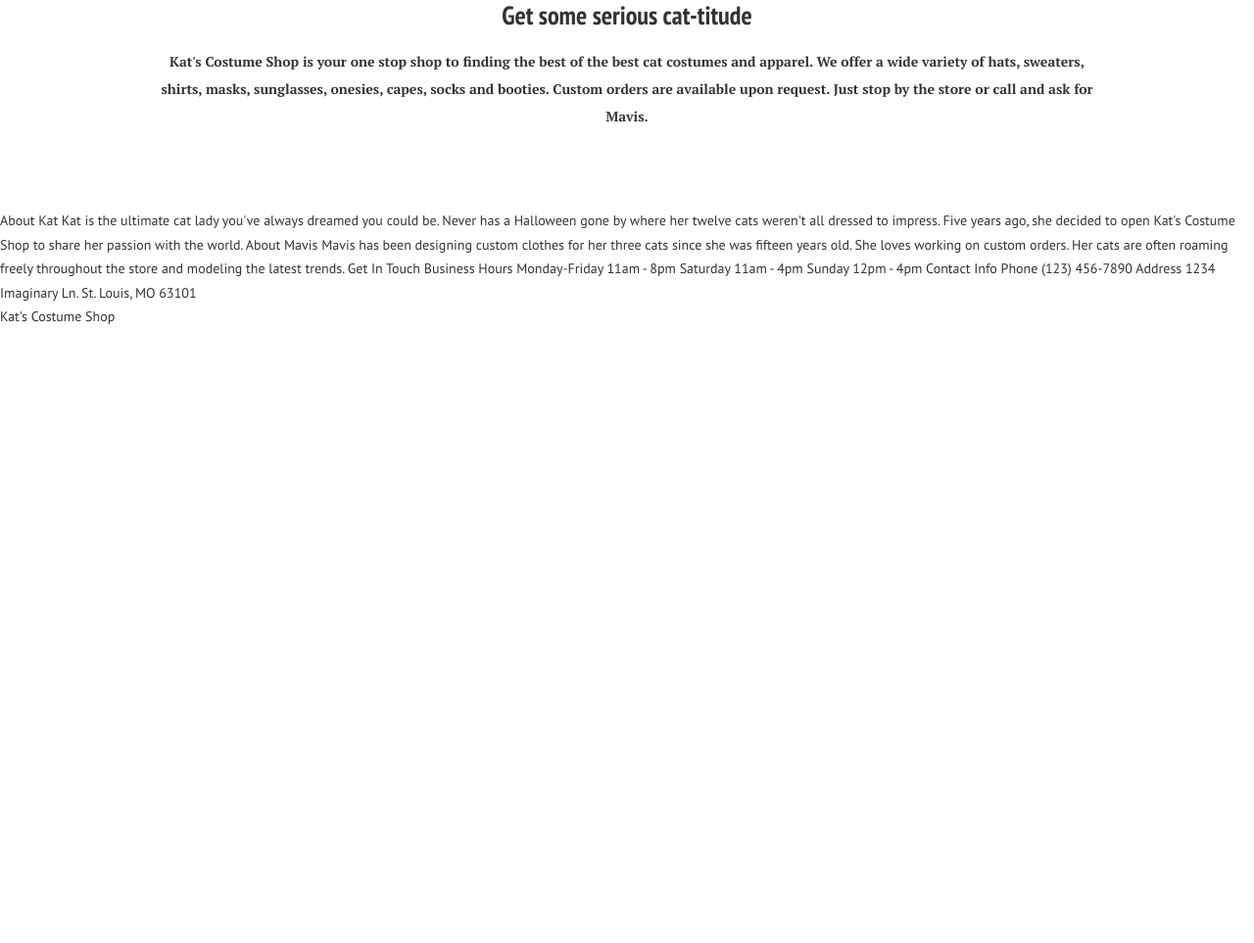
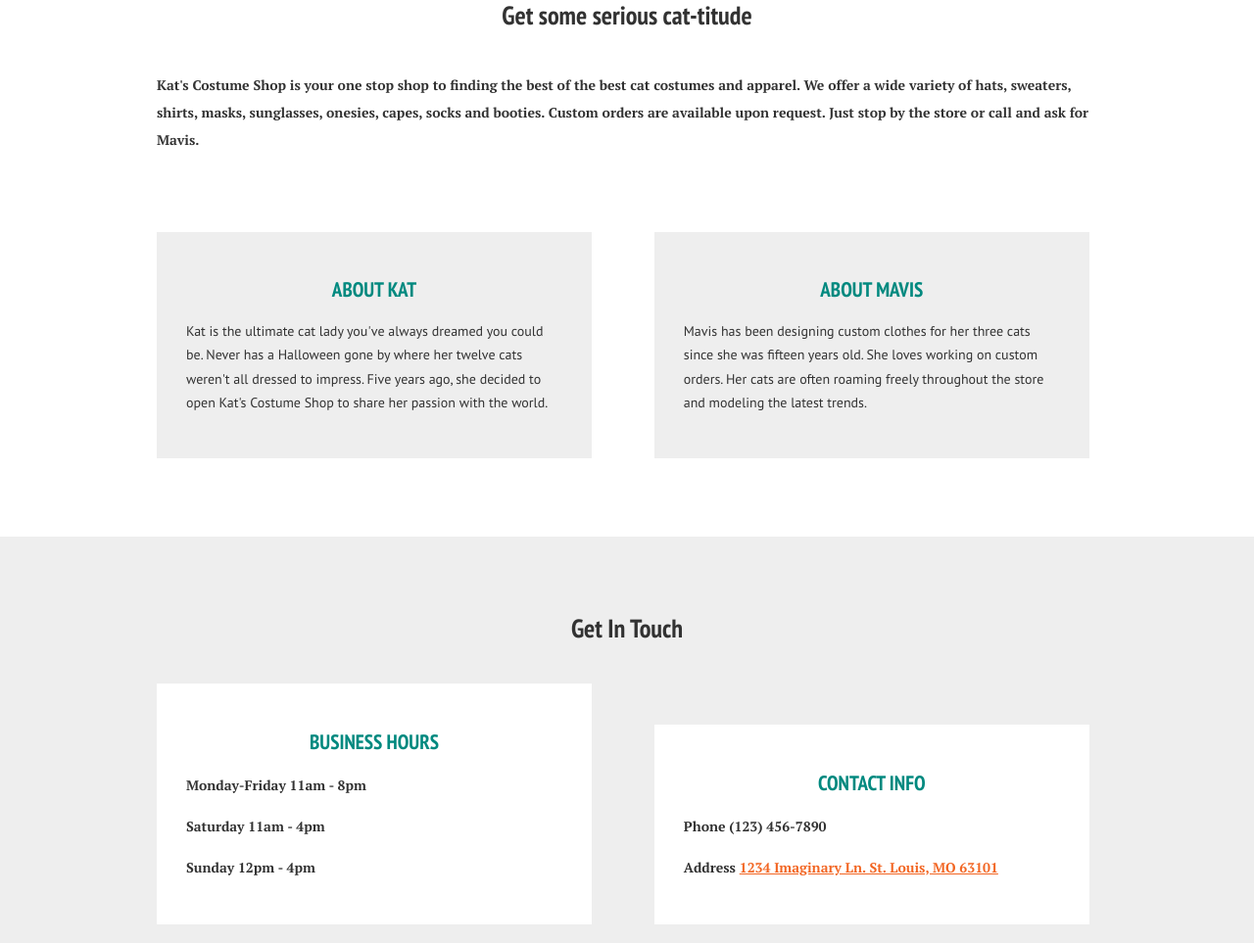
Before and after one commit to kalirogers/codergirl-catproject, a plain HTML site: page index.html in a window 1280 px wide. Shown: the part 557-1520 px from the top of the page at 98% size. Before the commit the page ends 893 px from the top, so only its background shows below. Drawn offline with Linux system fonts and the light colour scheme.

Commit message:
styled the contact area, map and footer

```diff
--- a/assets/css/index.css
+++ b/assets/css/index.css
@@ -10,6 +10,7 @@ h1 {
   font-family: 'PT Sans Narrow', sans-serif;
   font-size: 1.875em;
   font-weight: 700;
+  margin: 0;
 }
 
 h2 {
@@ -31,6 +32,15 @@ a {
   font-size: 1em;
   color: #f26522;
   font-weight: 700;
+}
+
+.container {
+  width: 75%;
+  margin: 80px auto;
+}
+
+.align-center {
+  text-align: center;
 }
 
 /* header styles */
@@ -67,8 +77,52 @@ nav ul li {
 /* main section styles */
 .intro-copy {
   margin: 80px auto;
-  width: 75%;
+}
+
+.space-below {
+  margin: 0 0 45px 0;
+}
+
+.intro-copy h3 {
+  margin: 0;
+}
+
+.about-box {
+  background-color: #eeeeee;
+  display: inline-block;
+  padding: 30px;
+  width: 40%;
+}
+
+.margin-right {
+  margin-right: 60px;
+}
+
+/*contact section styles */
+.contact {
+  background-color: #eeeeee;
+  padding-top: 1px;
+}
+
+.contact-box {
+  background-color: #ffffff;
+  display: inline-block;
+  padding: 30px;
+  width: 40%;
+}
+
+.map {
+  background: url("../images/kats-map.jpg") center center no-repeat;
+  background-size: cover;
+  height: 50%;
+}
+
+footer {
+  background-color: #00897f;
   text-align: center;
+  height: 125px;
+  color: white;
+  line-height: 125px;
 }
 
 
--- a/index.html
+++ b/index.html
@@ -22,45 +22,52 @@
     <section class="hero-image">
     </section>
 
-    <main>
+    <main class="container">
       <section class="intro-copy">
-        <h1>Get some serious cat-titude</h1>
+        <h1 class="align-center space-below">Get some serious cat-titude</h1>
         <h3>Kat's Costume Shop is your one stop shop to finding the
         best of the best cat costumes and apparel. We offer a wide
         variety of hats, sweaters, shirts, masks, sunglasses, onesies,
         capes, socks and booties. Custom orders are available upon
         request. Just stop by the store or call and ask for Mavis.</h3>
       </section>
+      <div class="about-box margin-right">
+        <h2 class="align-center">About Kat</h2>
+        <p>Kat is the ultimate cat lady you've always dreamed you could
+        be. Never has a Halloween gone by where her twelve cats weren't
+        all dressed to impress. Five years ago, she decided to open
+        Kat's Costume Shop to share her passion with the world.</p>
+      </div>
+      <div class="about-box">
+        <h2 class="align-center">About Mavis</h2>
+        <p>Mavis has been designing custom clothes for her three
+        cats since she was fifteen years old. She loves working on
+        custom orders. Her cats are often roaming freely throughout
+        the store and modeling the latest trends.</p>
+      </div>
+    </main>
 
+    <section class="contact">
+      <div class="container">
+        <h1 class="align-center space-below">Get In Touch</h1>
+        <div class="contact-box margin-right">
+          <h2 class="align-center">Business Hours</h2>
+          <h3>Monday-Friday 11am - 8pm</h3>
+          <h3>Saturday 11am - 4pm</h3>
+          <h3>Sunday 12pm - 4pm</h3>
+        </div>
+        <div class="contact-box">
+          <h2 class="align-center">Contact Info</h2>
+          <h3>Phone (123) 456-7890<h3>
+          <h3>Address <a href="#">1234 Imaginary Ln.
+          St. Louis, MO 63101</a></h3>
+        </div>
+      </div>
+      <div class="map"></div>
+    </section>
 
-      About Kat
-      Kat is the ultimate cat lady you've always dreamed you could
-      be. Never has a Halloween gone by where her twelve cats weren't
-      all dressed to impress. Five years ago, she decided to open
-      Kat's Costume Shop to share her passion with the world.
-
-      About Mavis
-      Mavis has been designing custom clothes for her three
-      cats since she was fifteen years old. She loves working on
-      custom orders. Her cats are often roaming freely throughout
-      the store and modeling the latest trends.
-
-      Get In Touch
-      Business Hours
-      Monday-Friday 11am - 8pm
-      Saturday 11am - 4pm
-      Sunday 12pm - 4pm
-
-      Contact Info
-      Phone
-      (123) 456-7890
-
-      Address
-      1234 Imaginary Ln.
-      St. Louis, MO 63101
-    </main>
     <footer>
-      Kat's Costume Shop
+      <h1>Kat's Costume Shop</h1>
     </footer>
   </body>
 </html>
```
